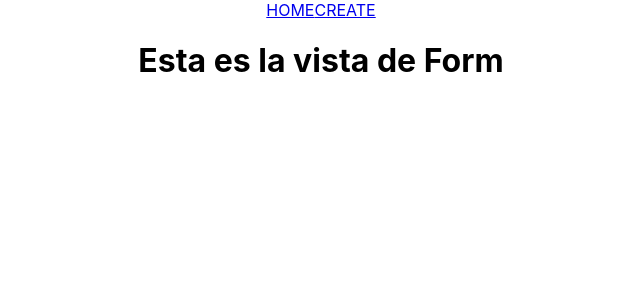
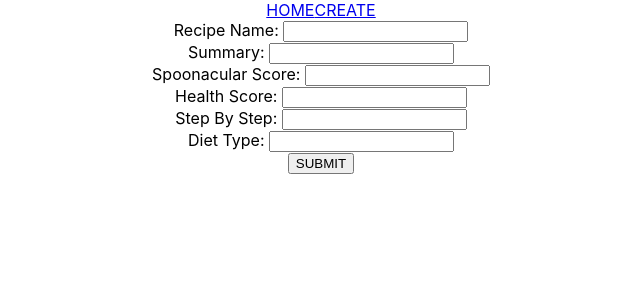
Before and after one commit to MercedesPoisson/FOOD_FOR_DEPLOY, a React (Create React App) app in the folder client/: page /create in a window 1280 px wide. Shown: the top 300 px of the page, without its empty margins (319-959 px from the left). Built offline with nearby package versions, Linux system fonts and the light colour scheme; no server answers.

Commit message:
empezando el form

```diff
--- a/client/src/components/CardsContainer/CardsContainer.jsx
+++ b/client/src/components/CardsContainer/CardsContainer.jsx
@@ -3,7 +3,6 @@ import style from "./CardsContainer.module.css";
 import { useSelector } from "react-redux";
 
 const CardsContainer = () => {
-
       const recipes = useSelector(state => state.recipes)
 
     return(
--- a/client/src/redux/actions.js
+++ b/client/src/redux/actions.js
@@ -1,14 +1,28 @@
 import axios from "axios";
-require("dotenv").config();
-const { APIKEY } = process.env;
+// require("dotenv").config();
+// const { APIKEY } = process.env;
+// const API_KEY = process.env.API_KEY;
 
 
 export const GET_RECIPES = "GET_RECIPES";
+// export const GET_RECIPE = "GET_RECIPE";
 
 export const getRecipes = () => {
     return async function(dispatch){
-        const apiData = await axios.get(`https://api.spoonacular.com/recipes/complexSearch?apiKey=${APIKEY}&addRecipeInformation=true&number=100`);
-        const recipes = apiData.data
+        const apiData = await axios.get(`http://localhost:3001/recipes`);
+        const recipes = apiData.data;
         dispatch({ type: GET_RECIPES, payload: recipes });
-    }
+    };
 };
+
+// export const getRecipe = (id) => {
+//     return async function (dispatch){
+//         const apiData = await axios.get(`https://api.spoonacular.com/recipes/${id}/information?apiKey=${API_KEY}&addRecipeInformation=true&number=100`);
+//         const recipe = apiData.data;
+//         dispatch({type: GET_RECIPES, payload: recipe})      ;
+//     };
+// };
+
+// export const filteredBySource = () => {
+//     dispatch({type: "FILTERED_BY_SOURCE"});
+// };
--- a/client/src/views/Form/Form.jsx
+++ b/client/src/views/Form/Form.jsx
@@ -1,8 +1,78 @@
+import { useState } from "react";
+
 const Form = ( ) => {
+
+    const [ form, setForm ] = useState({
+        title: "",
+        summary: "",
+        spoonacularScore: "",
+        HealthScore: "",
+        analyzedInstructions: "",
+        typeDiets: []
+    });
+
+    const [ errors, setErrors ] = useState({
+        title: "",
+        summary: "",
+        spoonacularScore: "",
+        HealthScore: "",
+        analyzedInstructions: "",
+        typeDiets: []
+
+    })
+
+    const changeHandler = (event) => {
+        const property = event.target.name;
+        const value = event.target.value;
+
+        setForm({...form, [property]: value})
+    }
+
+    const validate = (form) => {
+
+    }
+
+    const submitHandler = (event) => {
+        event.preventDefault()
+        axios.post("http://localhost:3001/recipes", form)
+        .then(res =>alert(res)) // mejorar esto
+        .catch(err=>alert(err)) // mejorar esto
+    }
+
     return(
-        <>
-        <h1>Esta es la vista de Form</h1>
-        </>
+        <form onsSubmit={submitHandler}>
+            <div>
+                <label>Recipe Name: </label>
+                <input type='text' name='title' value={form.title} onChange={changeHandler}></input>
+            </div>
+
+            <div>
+                <label>Summary: </label>
+                <input type='text'name='summary' value={form.summary} onChange={changeHandler}></input>
+            </div>
+
+            <div>
+                <label>Spoonacular Score: </label>
+                <input type='text' name='spoonacularScore' value={form.spoonacularScore} onChange={changeHandler}></input>
+            </div>
+
+            <div>
+                <label>Health Score: </label>
+                <input type='text' name='healthScore' value={form.healthScore} onChange={changeHandler}></input>
+            </div>
+
+            <div>
+                <label>Step By Step: </label>
+                <input type='text' name='analyzedInstructions' value={form.analyzedInstructions} onChange={changeHandler}></input>
+            </div>
+
+            <div>
+                <label>Diet Type: </label>
+                <input type='text' name='typeDiets' value={form.typeDiets} onChange={changeHandler}></input>
+            </div>
+
+            <button type="submit" name="submit">SUBMIT</button>
+        </form>
     )
 }
 
--- a/client/src/views/Home/Home.jsx
+++ b/client/src/views/Home/Home.jsx
@@ -1,6 +1,17 @@
 import CardsContainer from "../../components/CardsContainer/CardsContainer";
+import { useEffect } from "react";
+import { useDispatch } from "react-redux";
+import { getRecipes } from "../../redux/actions";
+
 
 const Home = ( ) => {
+
+    const dispatch = useDispatch();
+
+    useEffect(() => {
+        dispatch(getRecipes());
+    },[]);
+
     return(
         <>
         <h1>Esta es la vista de Home</h1>
```
